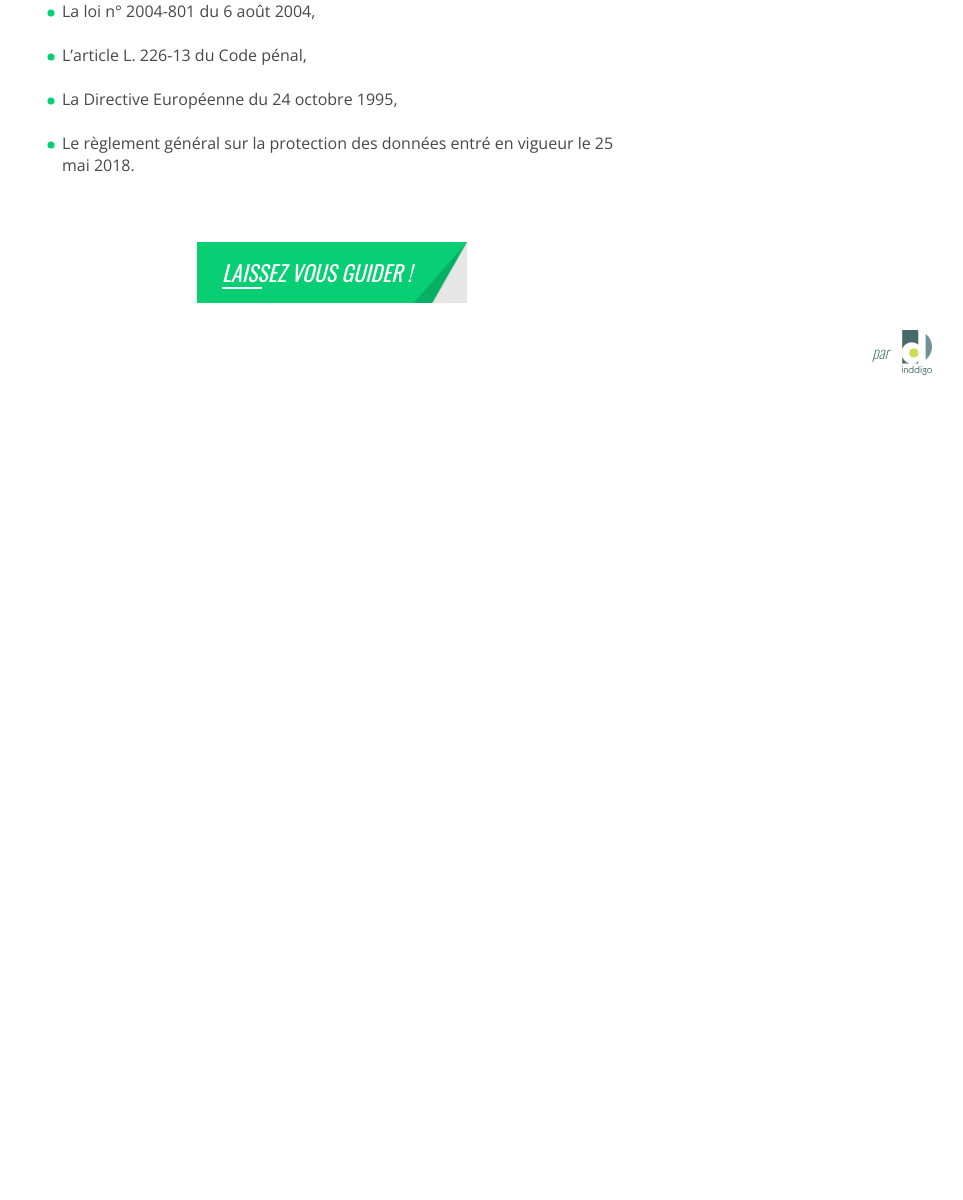
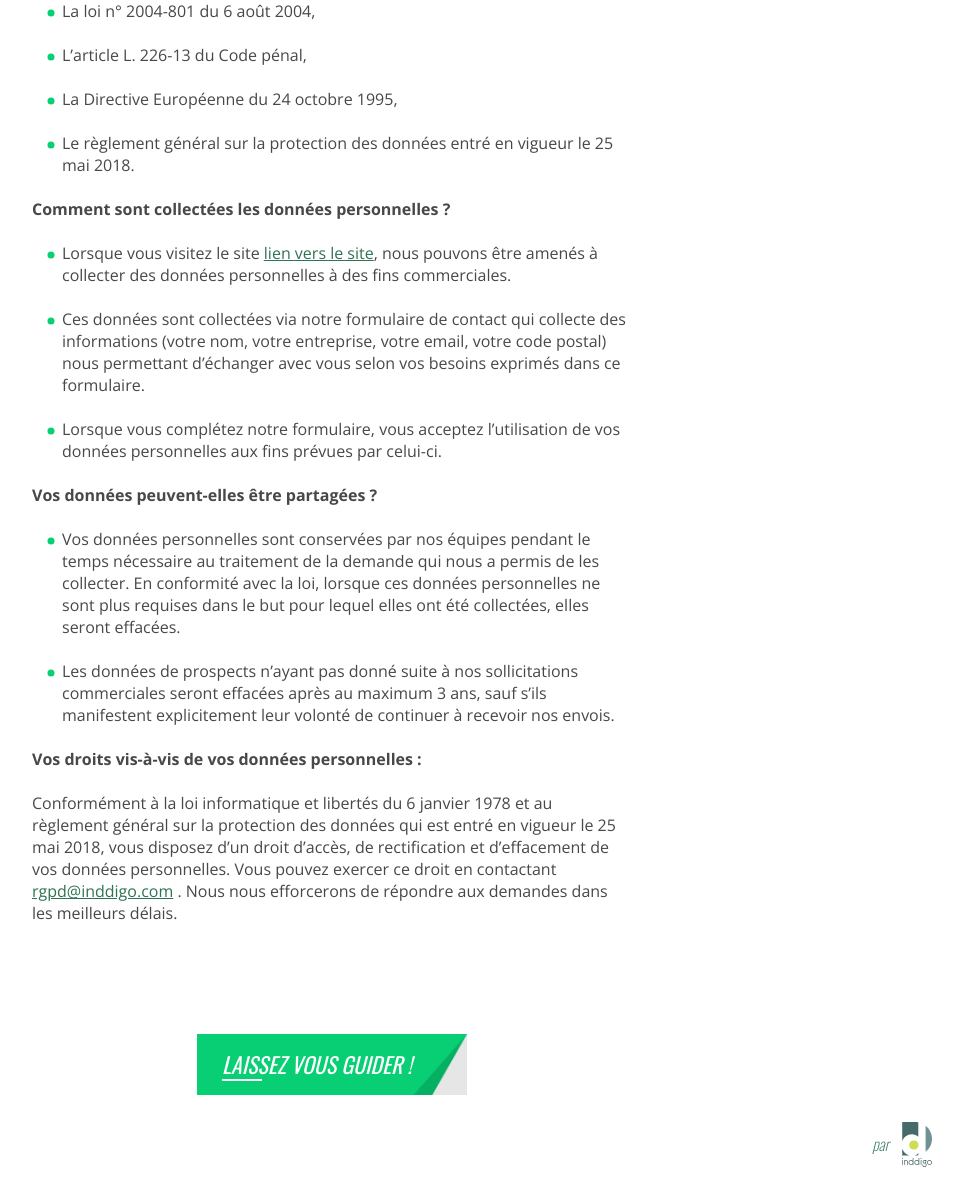
Before and after one commit to cartoinddigo/MPM3, a Django app: page /RGPD/ in a window 1280 px wide. Shown: the part 491-1691 px from the top of the page, without its empty margins (308-1271 px from the left). Before the commit the page ends 866 px from the top, so only its background shows below. Run offline with Django 3.2, Linux system fonts and the light colour scheme.

Commit message:
Update RGPD.html

```diff
--- a/velo/templates/velo/RGPD.html
+++ b/velo/templates/velo/RGPD.html
@@ -21,6 +21,22 @@
                                 <li>Le r&egrave;glement g&eacute;n&eacute;ral sur la protection des donn&eacute;es entr&eacute; en vigueur le 25 mai 2018.</li>
                                 </ul>
                         </div>
+                        <div>
+                            <p><strong>Comment sont collect&eacute;es les donn&eacute;es personnelles&nbsp;?</strong></p>
+                            <ul>
+                            <li>Lorsque vous visitez le site <a href="cartoinddigo.pythonanywhere.com">lien vers le site</a>, nous pouvons &ecirc;tre amen&eacute;s &agrave; collecter des donn&eacute;es personnelles &agrave; des fins commerciales.</li>
+                            <li>Ces donn&eacute;es sont collect&eacute;es via notre formulaire de contact&nbsp;qui collecte des informations (votre nom, votre entreprise, votre email, votre code postal) nous permettant d&rsquo;&eacute;changer avec vous selon vos besoins exprim&eacute;s dans ce formulaire.</li>
+                            <li>Lorsque vous compl&eacute;tez notre formulaire, vous acceptez l&rsquo;utilisation de vos donn&eacute;es personnelles aux fins pr&eacute;vues par celui-ci.</li>
+                            </ul>
+                            <p><strong>Vos donn&eacute;es peuvent-elles &ecirc;tre partag&eacute;es&nbsp;?</strong></p>
+                            <ul>
+                            <li>Vos donn&eacute;es personnelles sont conserv&eacute;es par nos &eacute;quipes pendant le temps n&eacute;cessaire au traitement de la demande qui nous a permis de les collecter. En conformit&eacute; avec la loi, lorsque ces donn&eacute;es personnelles ne sont plus requises dans le but pour lequel elles ont &eacute;t&eacute; collect&eacute;es, elles seront effac&eacute;es.</li>
+                            <li>Les donn&eacute;es de prospects n&rsquo;ayant pas donn&eacute; suite &agrave; nos sollicitations commerciales seront effac&eacute;es apr&egrave;s au maximum 3 ans, sauf s&rsquo;ils manifestent explicitement leur volont&eacute; de continuer &agrave; recevoir nos envois.</li>
+                            </ul>
+                            <p><strong>Vos droits vis-&agrave;-vis de vos donn&eacute;es personnelles&nbsp;:</strong></p>
+                            <p>Conform&eacute;ment &agrave; la loi informatique et libert&eacute;s du 6 janvier 1978 et au r&egrave;glement g&eacute;n&eacute;ral sur la protection des donn&eacute;es qui est entr&eacute; en vigueur le 25 mai 2018, vous disposez d&rsquo;un droit d&rsquo;acc&egrave;s, de rectification et d&rsquo;effacement de vos donn&eacute;es personnelles. Vous pouvez exercer ce droit en contactant <a href="mailto:rgpd@inddigo.com?subject=Supprimer mes données personnelles de votre site Guidons">rgpd@inddigo.com</a> . Nous nous efforcerons de r&eacute;pondre aux demandes dans les meilleurs d&eacute;lais.</p>
+                            <p>&nbsp;</p>
+                        </div>
                         <p>&nbsp;</p>
                         <div class="Wysiwyg u-textCenter">
                         <p><a class="Button" href="{% url 'newplayer' %}">Laissez vous guider&nbsp;!</a></p>
```
